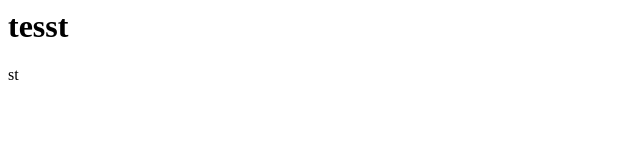
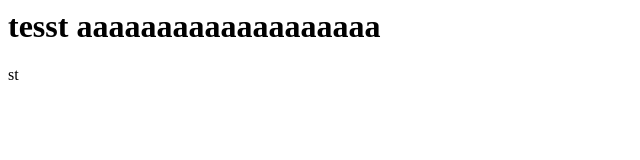
Before and after one commit to ducprox0103/test, a plain HTML site: page index.html in a window 1280 px wide. Shown: the whole page, without its empty margins (0-640 px from the left). Drawn offline with Linux system fonts and the light colour scheme.

Commit message:
fix test

```diff
--- a/index.html
+++ b/index.html
@@ -1 +1 @@
-<h1>tesst </h1>st
+<h1>tesst  aaaaaaaaaaaaaaaaaaa</h1>st
```
